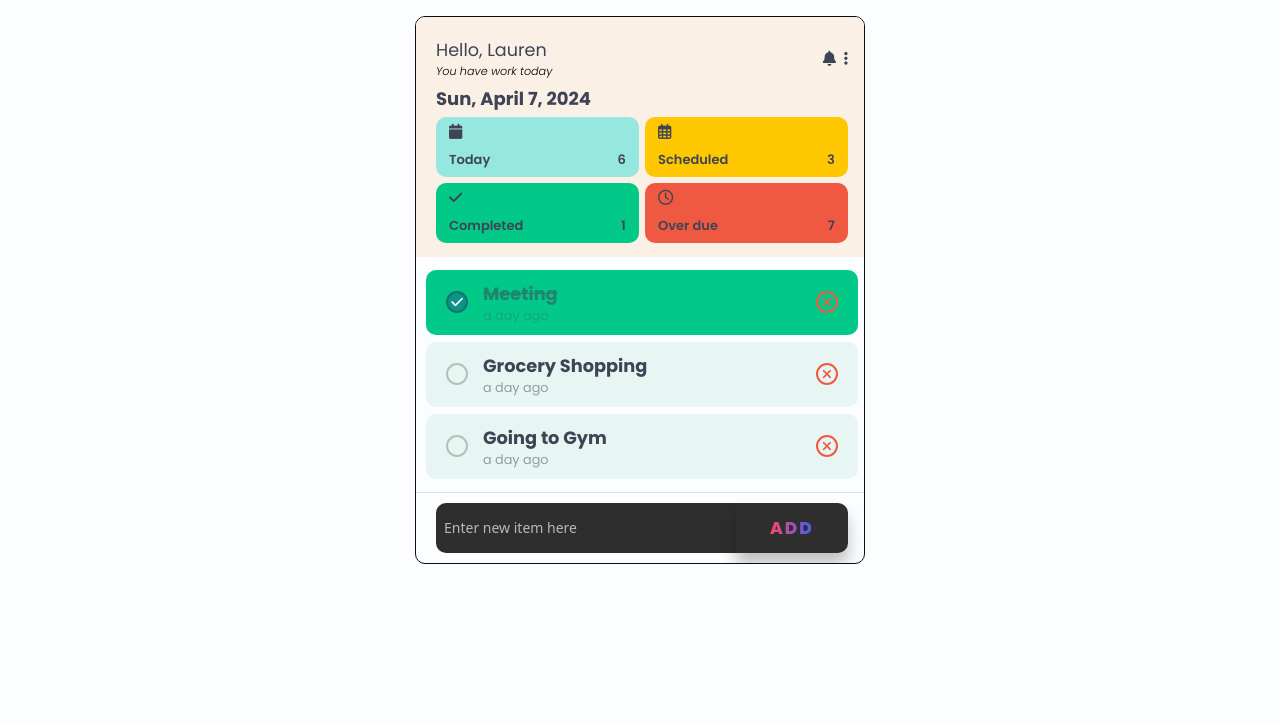
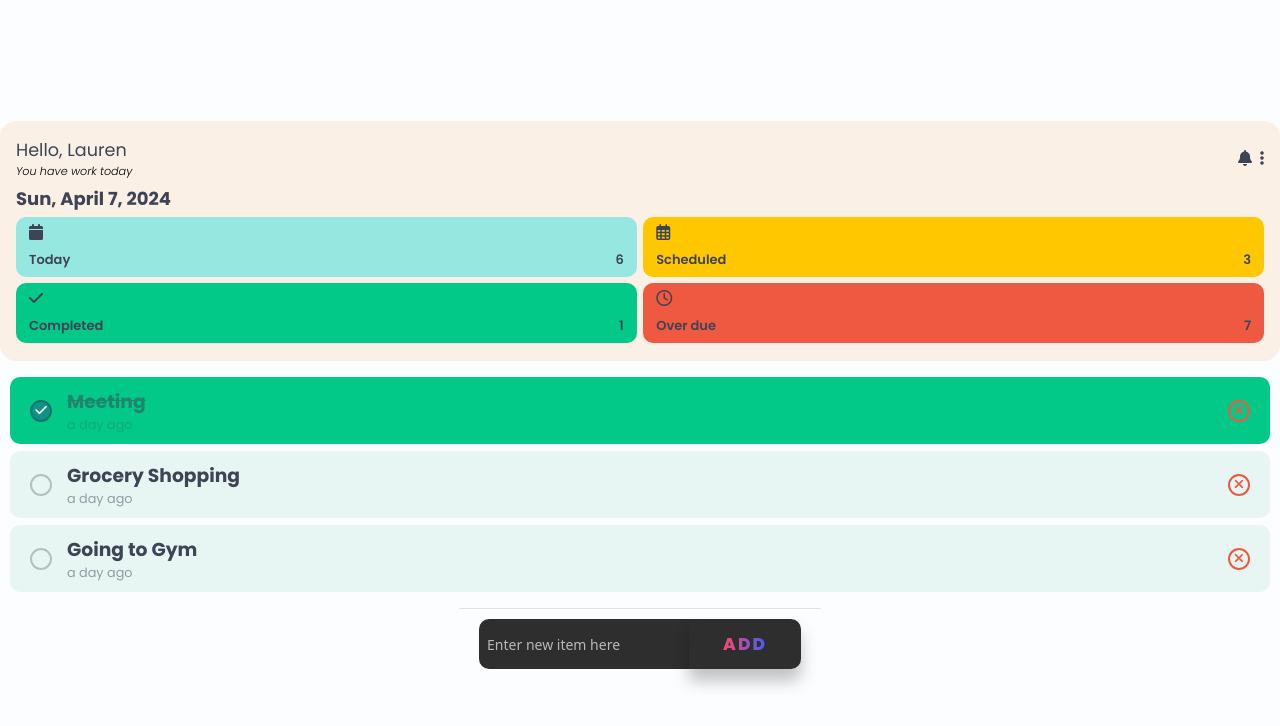
Before and after one commit to cmpezahe/taskmanagement, a website built with Vite: page index.html in a window 1280 px wide. Built offline with nearby package versions, Linux system fonts and the light colour scheme.

Commit message:
'chnages'

```diff
--- a/assets/css/style.css
+++ b/assets/css/style.css
@@ -51,7 +51,6 @@ body:not(.dark) {
 body {
   width: 100%;
   height: 100%;
-  font-size: 0.95rem;
   display: flex;
   justify-content: center;
   align-items: center;
@@ -59,13 +58,13 @@ body {
 
 main {
   width: 100%;
-  max-width: 450px;
-  /* max-height: calc(100% - 65px); */
-  /* Adjust based on header height */
-  overflow-y: auto;
-  /* Add overflow-y: auto to enable scrolling if content exceeds max-height */
+  height: 100vb;
+  display: flex;
+  justify-content: center;
+  align-items: center;
+  margin: 0 auto;
+
 }
-
 
 button {
   background: transparent;
@@ -73,26 +72,30 @@ button {
 }
 
 header {
+
+  /* z-index: 999; */
+  background: var(--header-clr);
+  border-radius: 1rem;
+  padding: 1rem;
+  /* box-shadow: 0 10px 80px #0e74909f, 0 10px 10px #0E749020; */
+  font-family: "Roboto", sans-serif;
+  transition: all .3s ease-in-out;
+  height: 240px;
   width: 100%;
-  justify-content: space-between;
-  align-items: center;
-  padding: 20px 20px 10px 20px;
-  background: var(--header-clr);
-  z-index: 1;
-  height: 240px
+
 }
 
+
 #wrapper {
+  margin-top: 1rem 0;
+  /* margin-top: 240px; */
+  display: flex;
+  flex-direction: column;
+  /* max-width: 350px; */
+  align-items: center;
+  justify-content: center;
   width: 100%;
-  position: relative;
-  display: grid;
-  border: 15px;
-  overflow: hidden;
-  background: var(--bg-color1);
-  border: 1px solid var(--font-clr);
-  border-radius: 10px;
-  gap: .8rem;
-  margin: 1rem 0;
+  gap: 1rem;
 
 }
 
@@ -366,8 +369,9 @@ footer {
   flex-direction: row;
   margin: 0 auto;
   justify-content: center;
-  max-width: 450px;
+  /* max-width: 450px; */
   height: 50px;
+  width: 100%;
 }
 
 .submit-button {
@@ -410,7 +414,7 @@ footer {
   background-color: #2E2E2E;
   border-radius: 10px 0 0 10px;
   border: none;
-  width: 300px;
+  width: 100%;
   padding-left: 8px;
   color: white;
   font-size: 14px;
```
